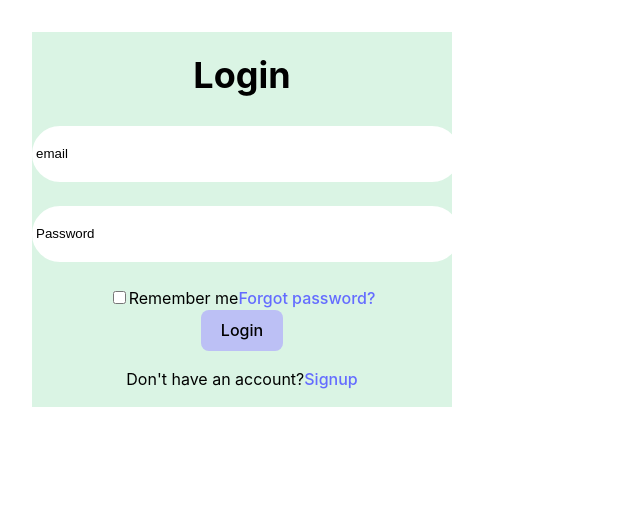
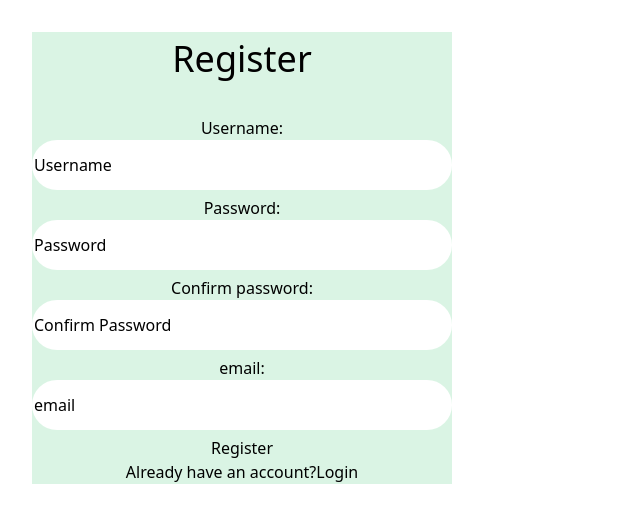
Before and after one commit to Parvathy2021/Modified_Money_Matters, a React (Vite) app: page / in a window 1280 px wide. Shown: the top 522 px of the page, without its empty margins (0-640 px from the left). Built offline with nearby package versions, Linux system fonts and the light colour scheme.

Commit message:
Validation

```diff
--- a/src/App.jsx
+++ b/src/App.jsx
@@ -1,17 +1,18 @@
 import React from 'react'
 import { BrowserRouter, Routes, Route } from 'react-router-dom'
 import './App.css'
+import Register from './Components/Register/Register'
 import Login from './Components/Login/Login'
-import Signup from './Components/Signup/Signup'
+
 
 function App() {
 
   return (
     <BrowserRouter>
       <Routes>
-        <Route path='/' element= {<Login />}/>
+        <Route path='/' element= {<Register />}/>
         <Route path='/login' element={<Login />} />
-        <Route path='/signup' element= {<Signup />} />
+        <Route path='/register' element= {<Register />} />
 
       </Routes>
     </BrowserRouter>
--- /dev/null
+++ b/src/Components/Register/Register.jsx
@@ -0,0 +1,94 @@
+import React, { useState } from 'react';
+import { Link } from 'react-router-dom';
+
+function Register() {
+  const [username, setUsername]= useState('');
+  const [email, setEmail] = useState('');
+  const [password, setPassword] = useState('');
+  const [confirmPassword, setConfirmPassword] = useState('');
+  const [validationMessage, setValidationMessage] = useState('');
+
+  // State for error messages
+  const [errors, setErrors] = useState({});
+
+  // Password Regex pattern
+  const passwordRegex = /^(?=.*[A-Za-z])(?=.*\d)(?=.*[!@#$%^&*()_+={}\[\]:;"'<>,.?/\\|`~]).{8,16}$/;
+  const validatePassword = (password) =>{
+    return password.length >=8;
+  }
+  //email format validation
+  const emailPattern = /^[a-zA-Z0-9._%+-]+@[a-zA-Z0-9.-]+\.[a-zA-Z]{2,}$/;
+
+      // Validate all form fields
+    const validateForm = () =>{
+      const newErrors = {};
+
+      if (!username || username.length < 3 || username.length > 30) {
+        newErrors.username = 'Username must be between 3 and 30 characters.';
+      }
+      if (!password.match(passwordRegex) || !validatePassword(password)) {
+        newErrors.password = 'Password must be between 8-16 characters, include at least one letter, one number, and one special character.';
+      }
+      if (confirmPassword !== password) {
+        newErrors.confirmPassword = 'Passwords do not match.';
+      }
+      if (!email.match(emailPattern)) {
+        newErrors.email = 'Please enter a valid email address.';
+      }
+
+      setErrors(newErrors);
+      if(Object.keys(newErrors).length > 0){
+        setValidationMessage('Some fields are not following the needs. Please check the form')
+      }else {
+        setValidationMessage('');
+      }
+      return Object.keys(newErrors).length === 0;
+
+  };
+
+
+    // Handle form submission
+  const handleSignup = (e) => {
+    e.preventDefault();
+
+    if (validateForm()) {
+      // Proceed with signup logic
+      console.log('Signup successful!');
+      // Clear form after successful signup
+    }
+  };
+  return (
+    <div className='wrapper'>
+        <form onSubmit={handleSignup}>
+            <h1>Register </h1>
+            {validationMessage && <div className="validation-message">{validationMessage}</div>}
+            <div className='input-box'>
+                <label> Username: <input type="text" placeholder='Username'value={username} onChange={(e) => setUsername(e.target.value)} required/></label>
+                {errors.username && <span className="error">{errors.username}</span>}
+            </div>
+            <div  className='input-box'>
+            <label> Password: <input type="password" placeholder='Password'value={password} onChange={(e) => setPassword(e.target.value)} required/></label>
+                {errors.password && <span className="error">{errors.password}</span>}
+            </div>
+            <div  className='input-box'>
+            <label> Confirm password: <input type="password" placeholder='Confirm Password'value={confirmPassword} onChange={(e) => setConfirmPassword(e.target.value)} required/></label>
+                {errors.confirmPassword && <span className="error">{errors.confirmPassword}</span>}
+            </div>
+            <div  className='input-box'>
+            <label> email: <input type="email" placeholder='email'value={email} onChange={(e) => setEmail(e.target.value)} required/></label>
+                {errors.email && <span className="error">{errors.email}</span>}
+            </div>
+
+            <button type='submit'>Register </button>
+
+            <div className='Signup-link'>
+                <p>Already have an account?<Link to= "/login">Login</Link></p>
+            </div>
+
+       </form>
+
+    </div>
+  )
+}
+
+export default Register
--- a/src/Components/Signup/Signup.css
+++ /dev/null
@@ -1,31 +0,0 @@
-.wrapper {
-    width:420px ;
-    background-color: rgba(192, 236, 209, 0.589);
-    color:black;
-    place-content: center;
-
-}
-
-.wrapper h1 {
-    font-size: 36px;
-    text-align: center;
-}
-
-.wrapper .input-box {
-    position: relative;
-    width: 100%;
-    height: 50px;
-    margin: 30px 0;
-}
-.input-box input {
-    width: 100%;
-    height: 100%;
-    text-align:start;
-    border: none;
-    outline: none;
-    border: 2px solid rgba(255, 255, 255, 2);
-    border-radius: 40px;
-}
-.input-box input::placeholder{
-    color: black;
-}
--- a/src/Components/Signup/Signup.jsx
+++ /dev/null
@@ -1,42 +0,0 @@
-import React, { useState } from 'react';
-import { Link } from 'react-router-dom';
-
-function Signup() {
-  const [username, setUsername]= useState('');
-  const [email, setEmail] = useState('');
-  const [password, setPassword] = useState('');
-  const [confirmPassword, setConfirmPassword] = useState('');
-
-  const handleSignup = () => {
-    // Perform signup logic here
-  };
-  return (
-    <div className='wrapper'>
-        <form action="">
-            <h1>Sign Up </h1>
-            <div className='input-box'>
-                <input type="text" placeholder='Username'value={username} onChange={(e) => setUsername(e.target.value)} required/>
-            </div>
-            <div  className='input-box'>
-                <input type="password" placeholder='Password'value={password} onChange={(e) => setPassword(e.target.value)} required/>
-            </div>
-            <div  className='input-box'>
-                <input type=" password" placeholder='Confirm Password'value={confirmPassword} onChange={(e) => setConfirmPassword(e.target.value)} required/>
-            </div>
-            <div  className='input-box'>
-                <input type="email" placeholder='email'value={email} onChange={(e) => setEmail(e.target.value)} required/>
-            </div>
-
-            <button type='submit'>Sign Up </button>
-
-            <div className='Signup-link'>
-                <p>Already have an account?<Link to= "/login">Login</Link></p>
-            </div>
-
-       </form>
-
-    </div>
-  )
-}
-
-export default Signup
--- a/src/index.css
+++ b/src/index.css
@@ -1,70 +1,3 @@
-:root {
-  font-family: Inter, system-ui, Avenir, Helvetica, Arial, sans-serif;
-  line-height: 1.5;
-  font-weight: 400;
-
-  color-scheme: light dark;
-  color: rgba(255, 255, 255, 0.87);
-  background-color: #242424;
-
-  font-synthesis: none;
-  text-rendering: optimizeLegibility;
-  -webkit-font-smoothing: antialiased;
-  -moz-osx-font-smoothing: grayscale;
-}
-
-a {
-  font-weight: 500;
-  color: #646cff;
-  text-decoration: inherit;
-}
-a:hover {
-  color: #535bf2;
-}
-
-body {
-  margin: 0;
-  font-family:'Lucida Sans', 'Lucida Sans Regular', 'Lucida Grande', 'Lucida Sans Unicode', Geneva, Verdana, sans-serif
-  display: flex;
-  place-items: center;
-  min-width: 320px;
-  min-height: 100vh;
-}
-
-h1 {
-  font-size: 3.2em;
-  line-height: 1.1;
-}
-
-button {
-  border-radius: 8px;
-  border: 1px solid transparent;
-  padding: 0.6em 1.2em;
-  font-size: 1em;
-  font-weight: 500;
-  font-family: inherit;
-  background-color: #1a1a1a;
-  cursor: pointer;
-  transition: border-color 0.25s;
-}
-button:hover {
-  border-color: #646cff;
-}
-button:focus,
-button:focus-visible {
-  outline: 4px auto -webkit-focus-ring-color;
-}
-
-@media (prefers-color-scheme: light) {
-  :root {
-    color: #2d353b;
-    background-color: #ffffff;
-  }
-  a:hover {
-    color: #07070e;
-
-  }
-  button {
-    background-color: #bcc0f5;
-  }
-}
+@tailwind base;
+@tailwind components;
+@tailwind utilities;
--- /dev/null
+++ b/tailwind.config.js
@@ -0,0 +1,10 @@
+/** @type {import('tailwindcss').Config} */
+export default {
+  content: [
+    "./src/**/*.{js,jsx,ts,tsx}",
+  ],
+  theme: {
+    extend: {},
+  },
+  plugins: [],
+}
```
Also changed, not shown: src/Components/Register/Register.css (added).
